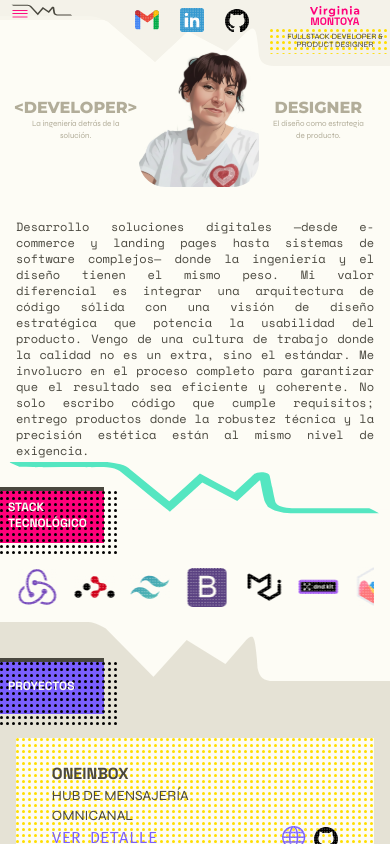
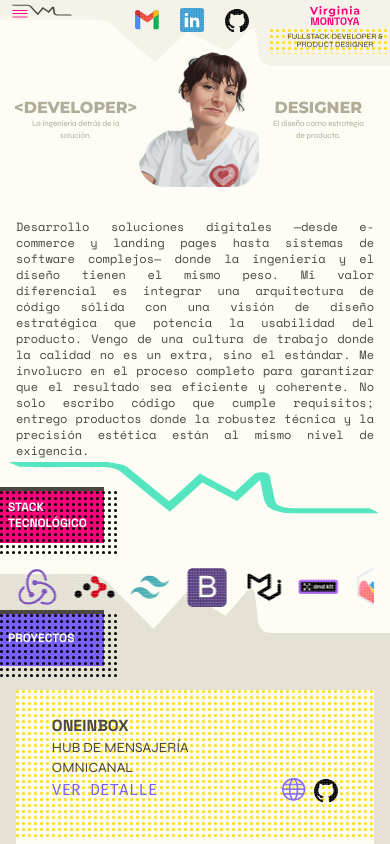
Before and after one commit to mvirm/Portfolio, a React (Vite) app in the folder portfolio/: page / in a window 390 px wide. Shown: the top 844 px of the page. Built offline with nearby package versions, Linux system fonts and the light colour scheme.

Commit message:
ajustes en el layout + anular modo oscuro

```diff
--- a/portfolio/src/components/landing/Home.jsx
+++ b/portfolio/src/components/landing/Home.jsx
@@ -34,12 +34,16 @@ const Home = () => {
   return (
     <div className="relative z-30 pointer-events-none">
       {/* BACKGROUND */}
-      <picture className="block w-full -top-16 md:-top-28 lg:-top-96 relative pointer-events-none -mb-16 md:-mb-28 lg:-mb-96">
+      <picture className="block w-full relative pointer-events-none">
         <source media="(min-width: 1024px)" srcSet={bgDesktop} />
         <source media="(min-width: 768px)" srcSet={bgTablet} />
-        <img src={bgMobile} alt="" className="w-full h-auto object-contain" />
+        <img
+          src={bgMobile}
+          alt=""
+          className="w-full h-auto object-contain -mt-28 md:-mt-28 lg:-mt-96"
+        />
       </picture>
-      <div className="absolute inset-0 w-full -top-4 flex flex-col ">
+      <div className="absolute inset-0 w-full -top-4 flex flex-col mt-28 md:mt-20 lg:mt-96 ">
         {!data ? (
           <p>loading</p>
         ) : (
--- a/portfolio/src/index.css
+++ b/portfolio/src/index.css
@@ -47,6 +47,9 @@ Ahora su archivo CSS está asociado con Tailwind CSS en lugar de CSS normal y la
 
 /* estilos customizados*/
 @layer base {
+  html {
+    color-scheme: light;
+  }
   body {
     @apply bg-parchment text-ink font-body;
   }
```
